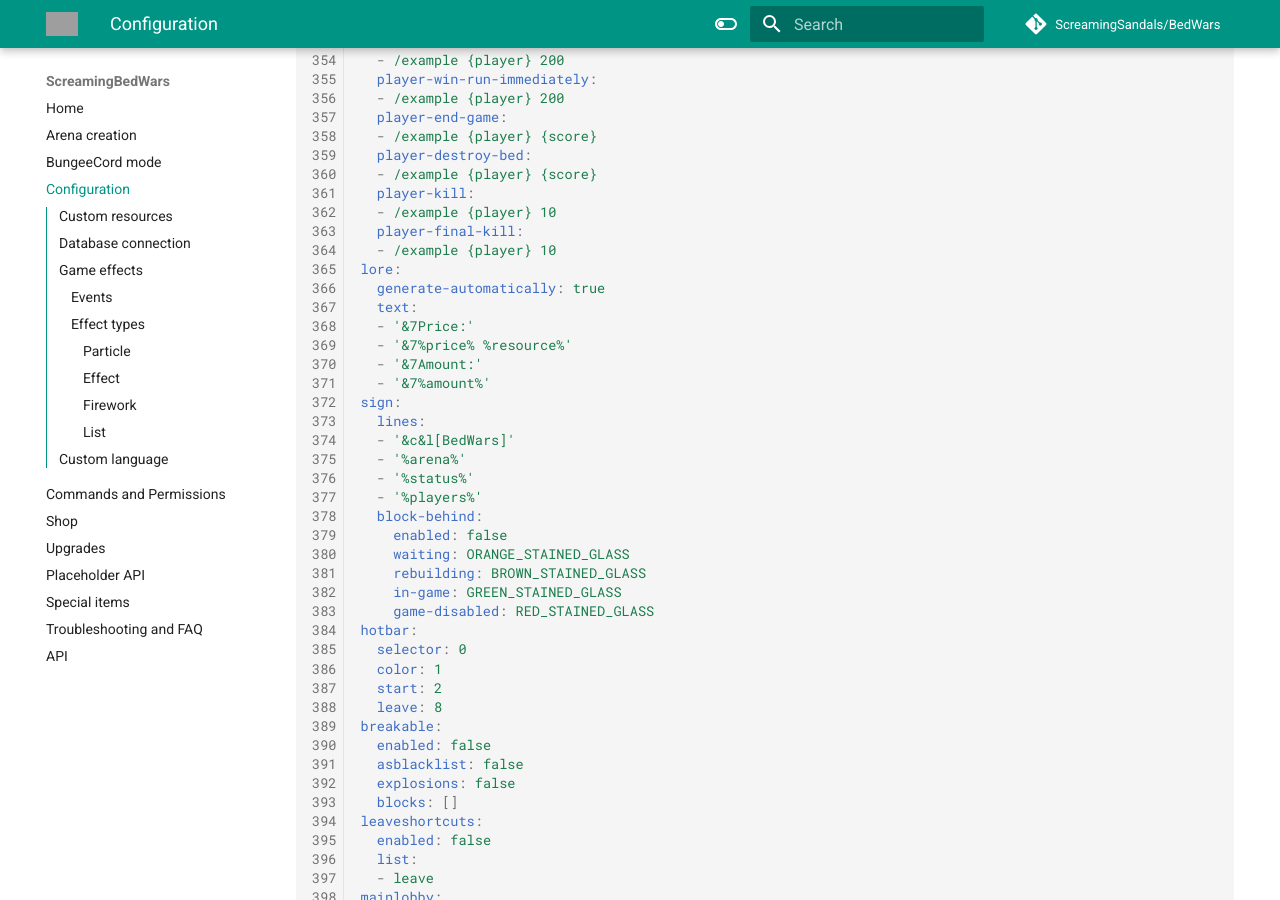
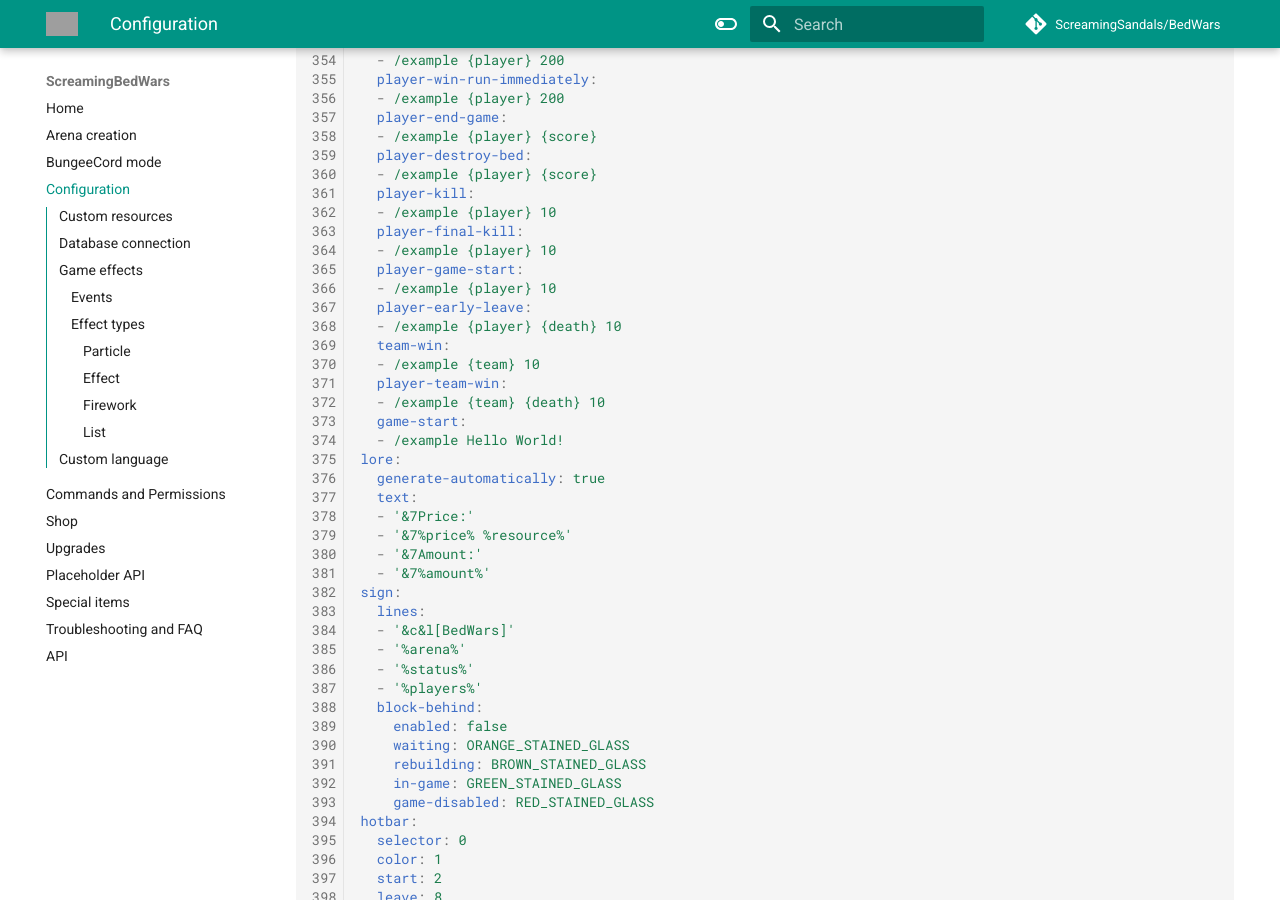
Before and after one commit to ScreamingSandals/BedWars, an MkDocs documentation site: the page built from docs/config.md, in a window 1280 px wide and 900 px high, scrolled down 6908 px. Built offline with MkDocs 1.6.1 and Material for MkDocs 9.7.7, drawn with Linux system fonts in a browser that asks for light colours; comment, search, counter and statistics services are not loaded; the version menu is left out; some of the changed text lies outside the part shown; grey boxes are pictures that could not be loaded.

Commit message:
docs: 0.2.34

```diff
--- a/docs/config.md
+++ b/docs/config.md
@@ -365,6 +365,16 @@ rewards:
   - /example {player} 10
   player-final-kill:
   - /example {player} 10
+  player-game-start:
+  - /example {player} 10
+  player-early-leave:
+  - /example {player} {death} 10
+  team-win:
+  - /example {team} 10
+  player-team-win:
+  - /example {team} {death} 10
+  game-start:
+  - /example Hello World!
 lore:
   generate-automatically: true
   text:
--- a/mkdocs.yml
+++ b/mkdocs.yml
@@ -38,7 +38,7 @@ extra:
     provider: mike
     default: latest
 
-copyright: Copyright &copy; 2023 ScreamingSandals
+copyright: Copyright &copy; 2024 ScreamingSandals
 
 markdown_extensions:
   - admonition
```
Also changed, not shown: docs/index.md (+1 -1 lines), 2 other files.
